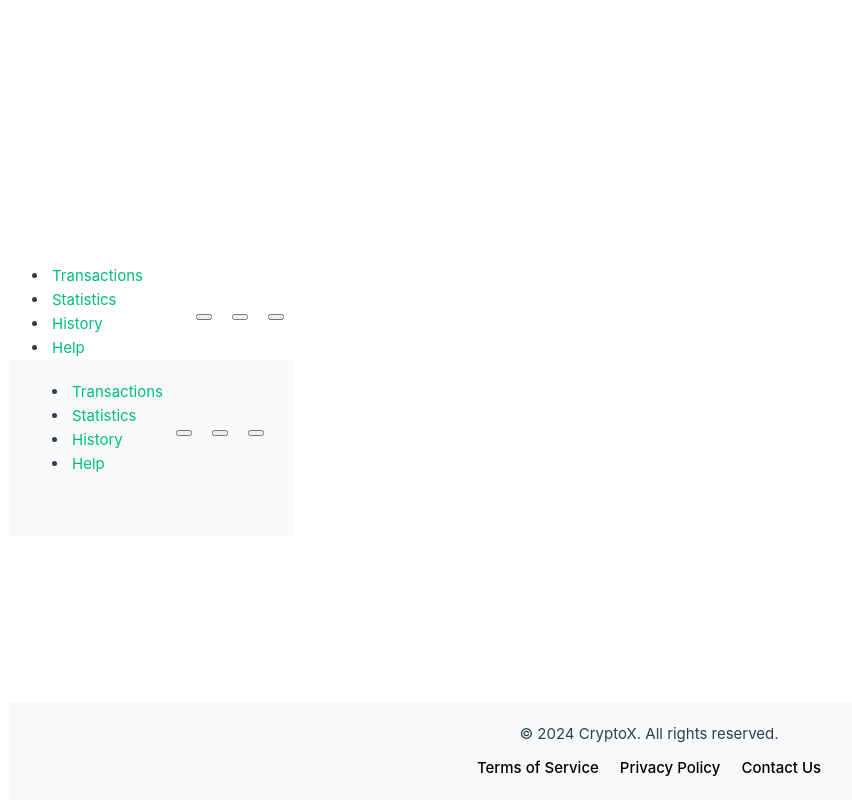
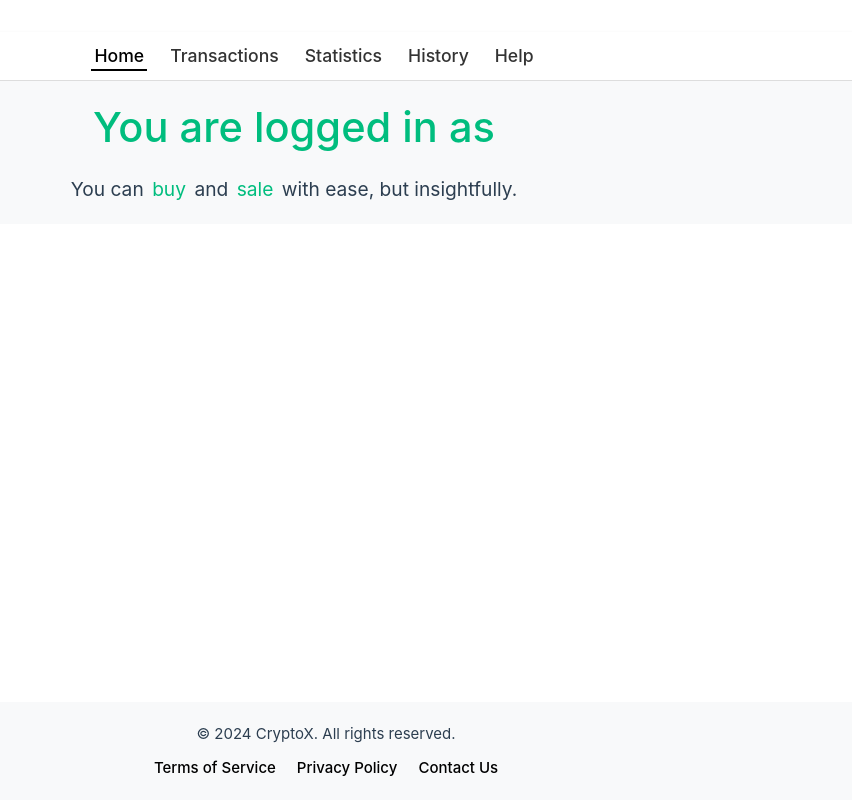
Before and after one commit to giuli9r/final-walletX, a Vue app: page / in a window 1280 px wide. Shown: the whole page, without its empty margins (346-1198 px from the left). Built offline with nearby package versions, Linux system fonts and the light colour scheme; sample sign-in values are in the browser's storage.

Commit message:
working on HomeComponent

```diff
--- a/src/App.vue
+++ b/src/App.vue
@@ -61,6 +61,40 @@ header {
   margin: 0 auto 2rem;
 }
 
+header {
+    display: flex;
+    place-items: center;
+    padding-right: calc(var(--section-gap) / 2);
+    background-color: rgb(248, 247, 243);
+  }
+
+  .logo {
+    margin: 0 2rem 0 0;
+  }
+
+  header .wrapper {
+    display: flex;
+    place-items: flex-start;
+    flex-wrap: wrap;
+  }
+
+.transaction-box {
+      width: 100%;
+      padding: 15px;
+    }
+
+    .navbar ul {
+      flex-direction: column;
+      gap: 10px;
+    }
+
+    .nav-icons {
+      display: flex;
+      flex-direction: row;
+      gap: 10px;
+    }
+
+/*
 @media (min-width: 1024px) {
   header {
     display: flex;
@@ -77,7 +111,8 @@ header {
     place-items: flex-start;
     flex-wrap: wrap;
   }
-
+} */
+/*
   @media (max-width: 600px) {
     .transaction-box {
       width: 100%;
@@ -94,6 +129,5 @@ header {
       flex-direction: row;
       gap: 10px;
     }
-  }
-}
+  } */
 </style>
--- a/src/assets/base.css
+++ b/src/assets/base.css
@@ -36,7 +36,7 @@
   --section-gap: 160px;
 }
 
-@media (prefers-color-scheme: dark) {
+/* @media (prefers-color-scheme: dark) {
   :root {
     --color-background: var(--vt-c-black);
     --color-background-soft: var(--vt-c-black-soft);
@@ -48,7 +48,7 @@
     --color-heading: var(--vt-c-text-dark-1);
     --color-text: var(--vt-c-text-dark-2);
   }
-}
+} */
 
 *,
 *::before,
--- a/src/assets/main.css
+++ b/src/assets/main.css
@@ -1,7 +1,7 @@
 @import './base.css';
 
 #app {
-  max-width: 1280px;
+  max-width: 100%;
   margin: 0 auto;
   padding: 2rem;
   font-weight: normal;
@@ -23,13 +23,13 @@ a,
 }
 
 
-@media (hover: hover) {
+/* @media (hover: hover) {
   a:hover {
     background-color: hsla(160, 100%, 37%, 0.2);
   }
-}
+} */
 
-@media (min-width: 1024px) {
+/* @media (min-width: 1024px) {
   body {
     display: flex;
     place-items: center;
@@ -40,4 +40,4 @@ a,
     grid-template-columns: 1fr 1fr;
     padding: 0 2rem;
   }
-}
+} */
--- /dev/null
+++ b/src/components/HomeComponent.vue
@@ -0,0 +1,67 @@
+<script >
+import { useLoginStore } from '@/stores/loginStore.js';
+
+export default {
+  data() {
+    return {
+      isLogged: true, // inicialmente true
+      username: '',
+    //   loginStore: useLoginStore() // Referencia unica
+    };
+  },
+  mounted() {
+    const loginStore = useLoginStore();
+    this.username = loginStore.username;
+    console.log(`the component is now mounted.`);
+  },
+  methods: {
+    handleLogout() {
+      this.loginStore.logout();
+      this.$router.push('/login')
+    }
+  },
+  watch: {
+      'loginStore.isLogged'(newValue) {
+        this.isLogged = newValue;
+      }
+    }
+};
+</script>
+
+<template>
+  <div class="greetings">
+    <h1 class="green">You are logged in as {{ this.username }}</h1>
+    <h3>
+      You can
+      <span class="a2">buy</span> and
+      <span class="a2">sale</span> with ease, but insightfully.
+      <!-- <a href="" target="" rel="noopener">user</a> and
+      <a href="" target="" rel="noopener">password</a>. -->
+    </h3>
+  </div>
+</template>
+
+<style scoped>
+h1 {
+  font-weight: 500;
+  font-size: 2.6rem;
+  position: relative;
+  top: -10px;
+}
+
+h3 {
+  font-size: 1.2rem;
+}
+
+.greetings h1,
+.greetings h3 {
+  text-align: center;
+}
+
+/* @media (min-width: 1024px) {
+  .greetings h1,
+  .greetings h3 {
+    text-align: left;
+  }
+} */
+</style>
--- a/src/components/NavBar.vue
+++ b/src/components/NavBar.vue
@@ -1,4 +1,73 @@
 <template>
+  <nav class="navbar">
+    <ul class="nav-links">
+      <li>
+        <router-link to="/">Home</router-link>
+      </li>
+      <li>
+        <router-link to="/transactions">Transactions</router-link>
+      </li>
+      <li>
+        <router-link to="/statistics">Statistics</router-link>
+      </li>
+      <li>
+        <router-link to="/history">History</router-link>
+      </li>
+      <li>
+        <router-link to="/help">Help</router-link>
+      </li>
+    </ul>
+  </nav>
+</template>
+
+<script>
+export default {
+  name: 'NavBar'
+};
+</script>
+
+<style scoped>
+.navbar {
+  background-color: #fff;
+  padding: 10px 20px;
+  border-bottom: 1px solid #ddd;
+  display: flex;
+  justify-content: center;
+  box-shadow: 0px 2px 4px rgba(0, 0, 0, 0.1);
+}
+
+.nav-links {
+  list-style: none;
+  display: flex;
+  gap: 20px;
+}
+
+.nav-links li {
+  font-size: 1.1rem;
+}
+
+.nav-links a {
+  text-decoration: none;
+  color: #333;
+  font-weight: 500;
+}
+
+.nav-links a:hover {
+  color: #000;
+  border-bottom: 2px solid #000;
+}
+
+.nav-links a.router-link-exact-active {
+  color: #000;
+  border-bottom: 2px solid #000;
+}
+</style>
+
+
+
+
+
+<!-- <template>
     <nav>
       <ul>
         <li><router-link to="/transactions">Transactions</router-link></li>
@@ -94,4 +163,4 @@
   top: 40px;
   white-space: nowrap;
 }
-</style>
+</style> -->
--- a/src/components/TransactionComponent.vue
+++ b/src/components/TransactionComponent.vue
@@ -1,5 +1,3 @@
-
-
 <script>
 import ActionButton from './buttons/actionButton.vue';
 import { useTransactionStore } from '@/stores/transactionStore.js';
--- a/src/router/index.js
+++ b/src/router/index.js
@@ -4,6 +4,7 @@ import { useLoginStore } from '@/stores/loginStore.js'
 import HomeView from '@/views/HomeView.vue';
 import LoginView from '@/views/LoginView.vue';
 import TransactionComponent from '@/components/TransactionComponent.vue'
+import HomeComponent from '@/components/HomeComponent.vue'
 import PurchaseComponent from '@/components/actions/PurchaseComponent.vue'
 import SaleComponent from '@/components/actions/SaleComponent.vue'
 
@@ -13,7 +14,7 @@ const routes = [
   {
     path: '/',
     name: 'Home',
-    component: HomeView,
+    component: HomeComponent,
   },
   {
     path: '/login',
@@ -49,7 +50,7 @@ const router = createRouter({
   });
 
 router.beforeEach((to, from, next) => {
-    const loginStore = useLoginStore(); // Verificar el estado de autenticación
+    const loginStore = useLoginStore();
 
     if (to.name !== 'Login' && !loginStore.isLogged) {
       // Si no está logueado y trata de acceder a una ruta protegida
--- a/src/views/HomeView.vue
+++ b/src/views/HomeView.vue
@@ -2,6 +2,7 @@
 import { useLoginStore } from '@/stores/loginStore.js';
 import NavBar from '@/components/NavBar.vue'
 import Footer from '@/components/Footer.vue'
+import HomeComponent from '@/components/Footer.vue'
 
 export default {
   data() {
```
